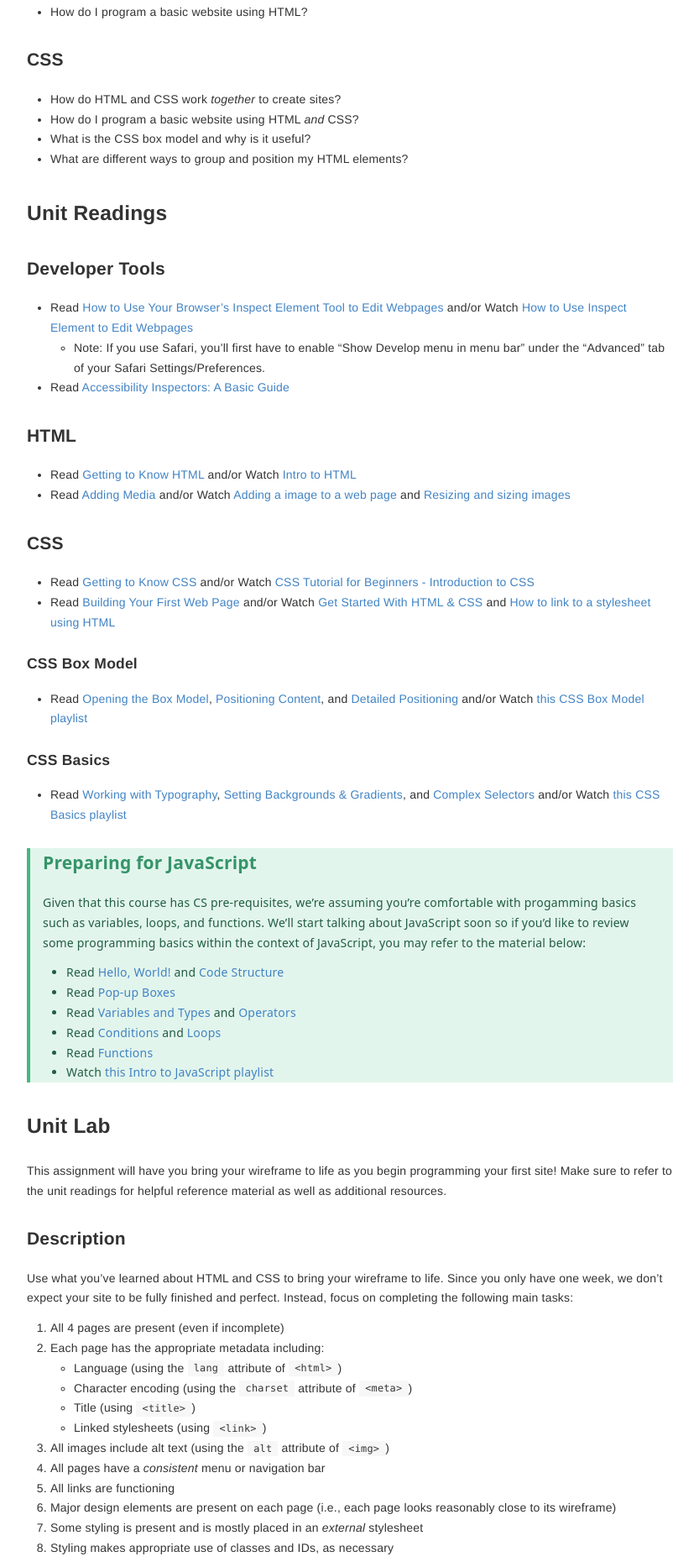
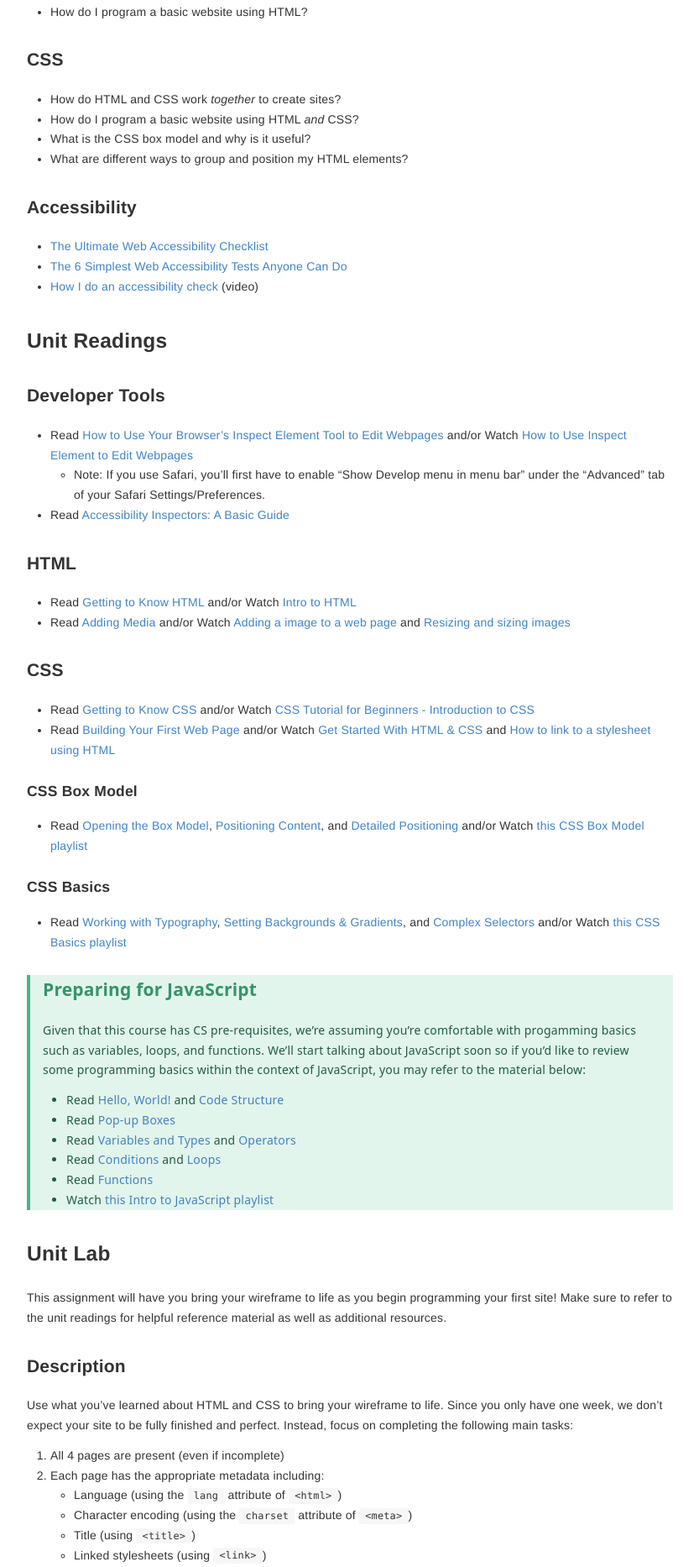
Before and after one commit to vickiebananas/nu-web-dev, a Jekyll site: the page built from _units/unit2.md, in a window 1280 px wide. Shown: the part 512-2378 px from the top of the page at 84% size, without its empty margins (223-1056 px from the left). Built offline with Jekyll 4.4.1, drawn with Linux system fonts in a browser that asks for light colours; some of the changed text lies outside the part shown.

Commit message:
Update unit2.md added accessibility readings

```diff
--- a/_units/unit2.md
+++ b/_units/unit2.md
@@ -26,6 +26,12 @@ You should use the questions below to assess your own learning and understanding
 - How do I program a basic website using HTML *and* CSS?
 - What is the CSS box model and why is it useful?
 - What are different ways to group and position my HTML elements?
+
+### Accessibility
+- [The Ultimate Web Accessibility Checklist](https://www.accessiblemetrics.com/wp-content/uploads/2018/10/Accessible-Metrics-Campaign-Content-Offer.pdf)
+- [The 6 Simplest Web Accessibility Tests Anyone Can Do](https://karlgroves.com/2013/09/05/the-6-simplest-web-accessibility-tests-anyone-can-do)
+- [How I do an accessibility check](https://www.youtube.com/watch?v=cOmehxAU_4s)
+ (video)
 
 ## Unit Readings
 ### Developer Tools
@@ -66,6 +72,8 @@ Given that this course has CS pre-requisites, we're assuming you're comfortable
 {% endfor %}
 
 ## Additional Resources
+Below are some additional resources specific to this unit. Even more additional resources are available under the "Resources" tab of our site.
+
 ### Dev Tools
 - Read [How to use Inspect Element in Chrome, Safari, and Firefox](https://zapier.com/blog/inspect-element-tutorial/)
 - Watch [6 Useful Inspect Element Tips](https://www.youtube.com/watch?v=9od4IEiCfOo)
```
